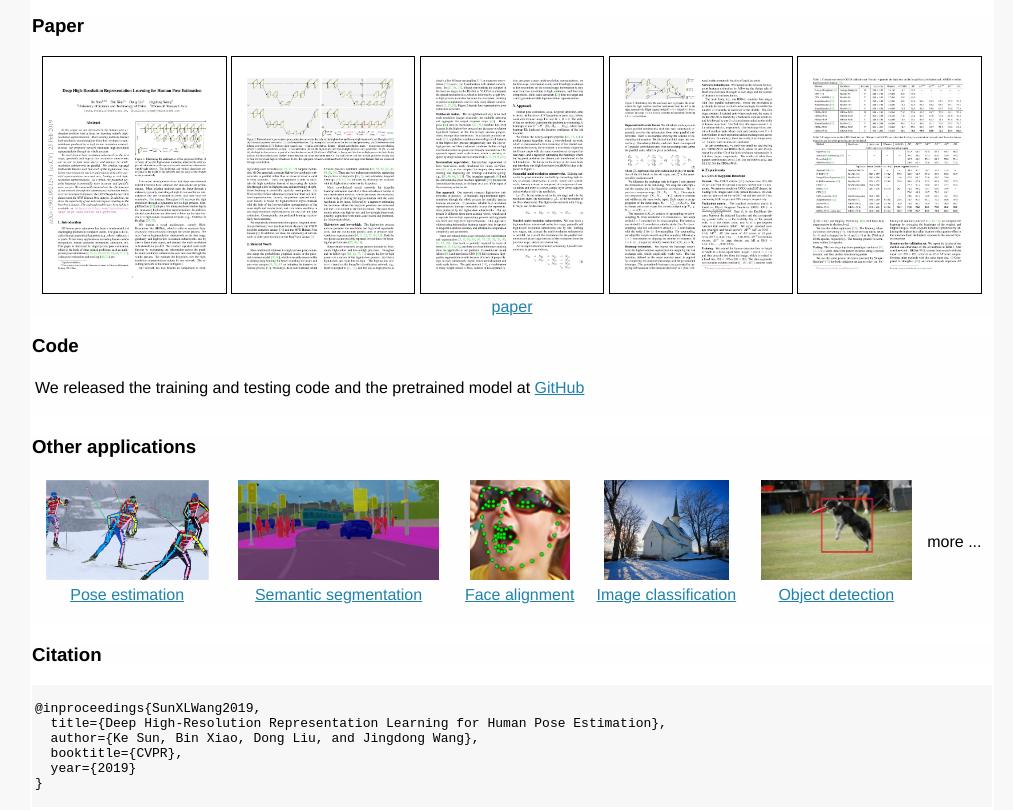
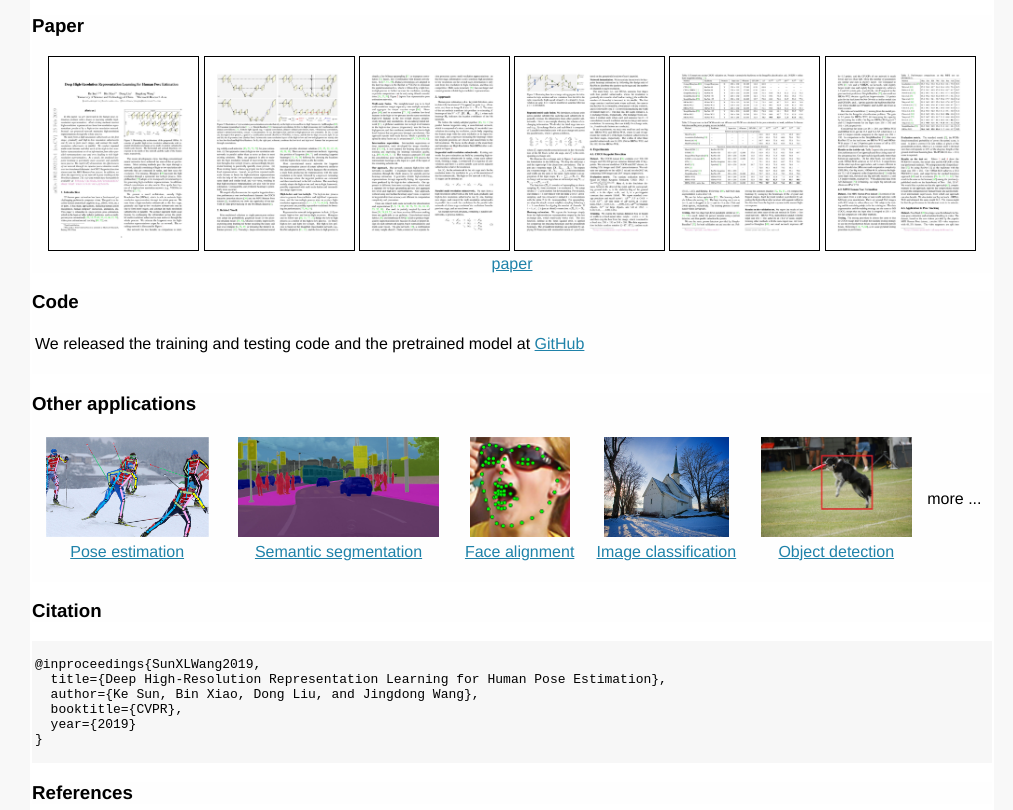
Before and after one commit to JingdongWang2017/JingdongWang2017.github.io, a plain HTML site: page Projects/HRNet/PoseEstimation.html in a window 1280 px wide. Shown: the part 1127-1937 px from the top of the page, without its empty margins (128-1141 px from the left). Drawn offline with Linux system fonts and the light colour scheme.

Commit message:
Update PoseEstimation.html

```diff
--- a/Projects/HRNet/PoseEstimation.html
+++ b/Projects/HRNet/PoseEstimation.html
@@ -133,16 +133,17 @@ The code and models are publicly available at <A href="https://github.com/leoxia
 <table cellpadding=0 cellspacing=0 width="100%" class="sectionwhite">
 <tr><td align="center">
     <A href="https://arxiv.org/pdf/1902.09212.pdf" target="_blank">
-    <img src="images/PoseEstimation/paper001.jpg" style="border:1px solid black" width="19%"></A>
+    <img src="images/PoseEstimation/paper001.jpg" style="border:1px solid black" width="15.5%"></A>
     <A href="https://arxiv.org/pdf/1902.09212.pdf" target="_blank">
-    <img src="images/PoseEstimation/paper002.jpg" style="border:1px solid black"  width="19%"></A>
+    <img src="images/PoseEstimation/paper002.jpg" style="border:1px solid black"  width="15.5%"></A>
     <A href="https://arxiv.org/pdf/1902.09212.pdf" target="_blank">
-    <img src="images/PoseEstimation/paper003.jpg" style="border:1px solid black"  width="19%"></A>
+    <img src="images/PoseEstimation/paper003.jpg" style="border:1px solid black"  width="15.5%"></A>
     <A href="https://arxiv.org/pdf/1902.09212.pdf" target="_blank">
-    <img src="images/PoseEstimation/paper004.jpg" style="border:1px solid black"  width="19%"></A>
+    <img src="images/PoseEstimation/paper004.jpg" style="border:1px solid black"  width="15.5%"></A>
     <A href="https://arxiv.org/pdf/1902.09212.pdf" target="_blank">
-    <img src="images/PoseEstimation/paper005.jpg" style="border:1px solid black"  width="19%">
-    </A>
+    <img src="images/PoseEstimation/paper005.jpg" style="border:1px solid black"  width="15.5%"></A>
+    <A href="https://arxiv.org/pdf/1902.09212.pdf" target="_blank">
+    <img src="images/PoseEstimation/paper006.jpg" style="border:1px solid black"  width="15.5%"></A>
     <A href="https://arxiv.org/pdf/1902.09212.pdf" target="_blank">
     paper</A>
 </td> </TR>
```
